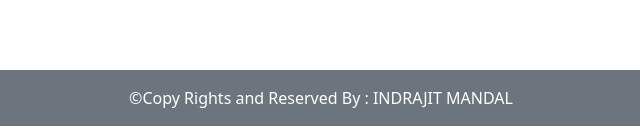
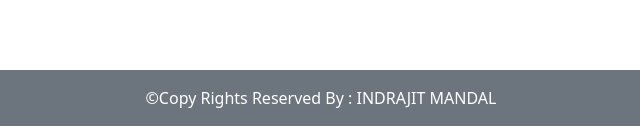
Before and after one commit to indrajitm92/NHRDF-Practice-Project, a plain HTML site: page index.html in a window 1280 px wide. Shown: the part 3357-3496 px from the top of the page, 319-959 px from the left. Drawn offline with nearby package versions, Linux system fonts and the light colour scheme.

Commit message:
Error Correction

```diff
--- a/assets/css/style.css
+++ b/assets/css/style.css
@@ -11,7 +11,6 @@ header .mydropdown:hover li{
   height: 0;
   transition: 0.7s;
 }
-
 
 header .my_dropdown_item:hover .mydropdown{
   visibility: visible;
--- a/index.html
+++ b/index.html
@@ -507,7 +507,7 @@
 
  <!--footer section start-->
  <footer>
-  <p class="bg-secondary text-center text-white py-3">&copy;Copy Rights and Reserved By : INDRAJIT MANDAL </p>
+  <p class="bg-secondary text-center text-white py-3">&copy;Copy Rights Reserved By : INDRAJIT MANDAL </p>
  </footer>
  <!--footer section start-->
 
```
